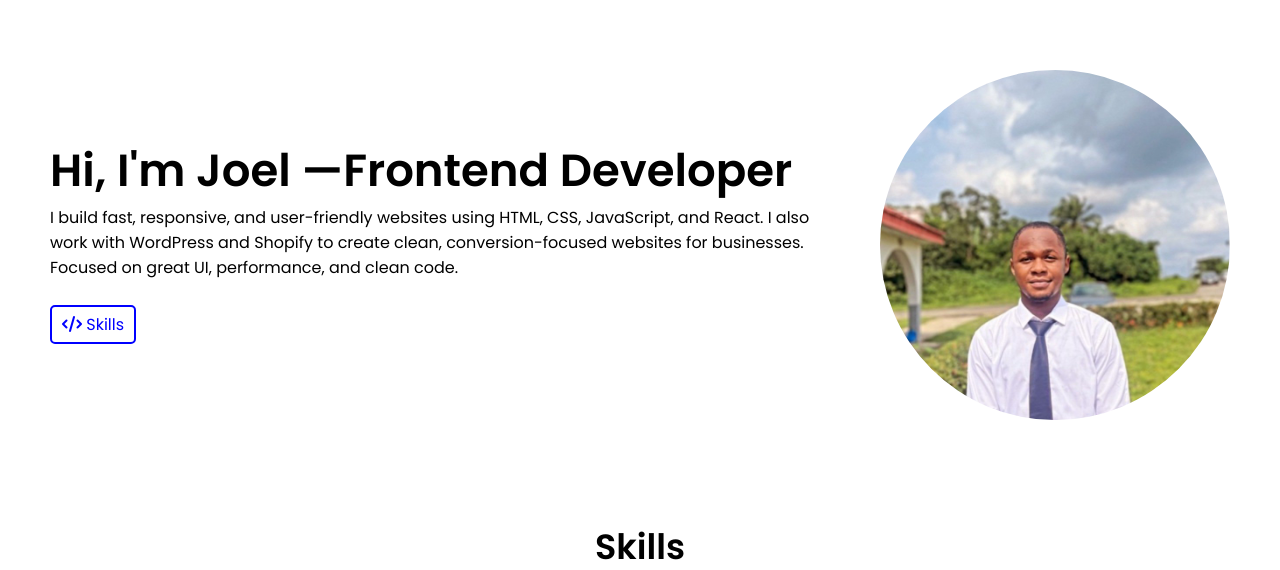
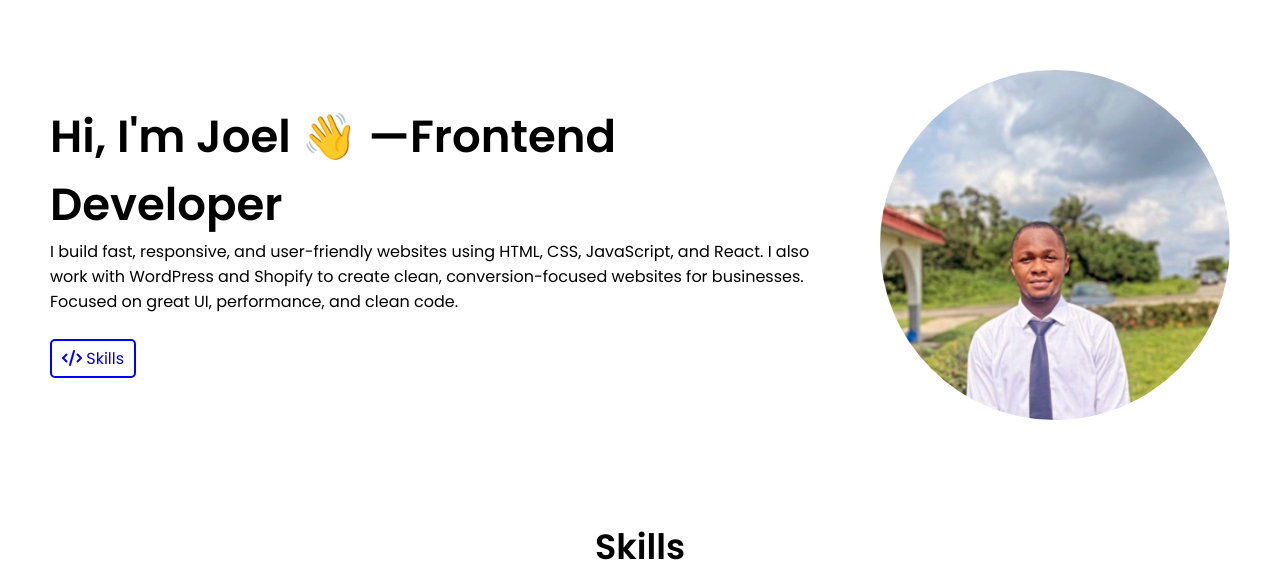
Before and after one commit to Jhay-web52/Portfolio, a plain HTML site: page index.html in a window 1280 px wide. Shown: the part 60-630 px from the top of the page. Drawn offline with Linux system fonts and the light colour scheme.

Commit message:
Update index.html

```diff
--- a/index.html
+++ b/index.html
@@ -43,7 +43,7 @@
 
         <section class="hero-section">
             <div class="text">
-                <h2>Hi, I'm Joel —Frontend Developer</h2>
+                <h2>Hi, I'm Joel 👋 —Frontend Developer</h2>
                 <p>
                     I build fast, responsive, and user-friendly websites using HTML, CSS, JavaScript, and React. I also work with WordPress and Shopify to create clean, conversion-focused websites for businesses. Focused on great UI, performance, and clean code.
                 </p>
```
